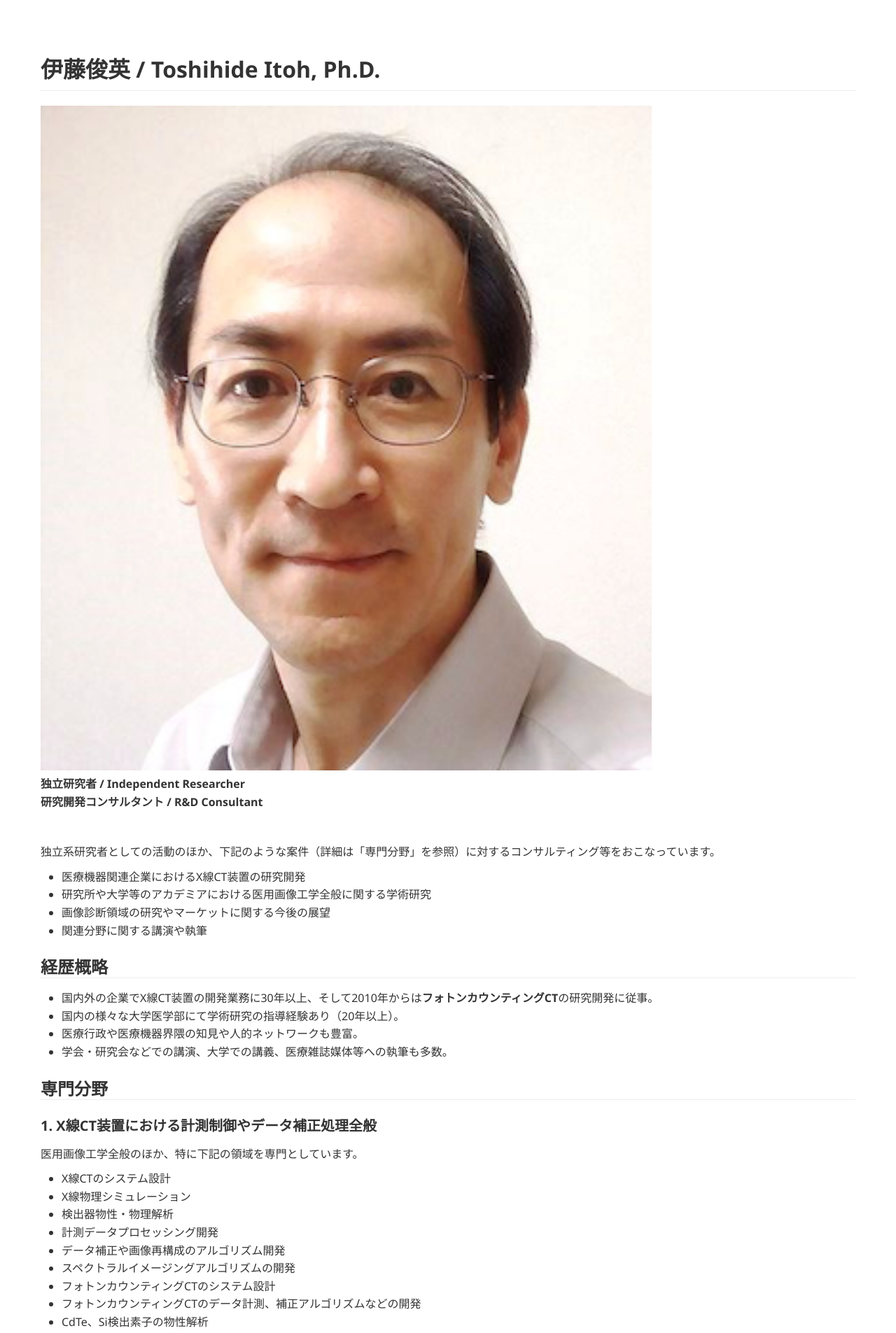
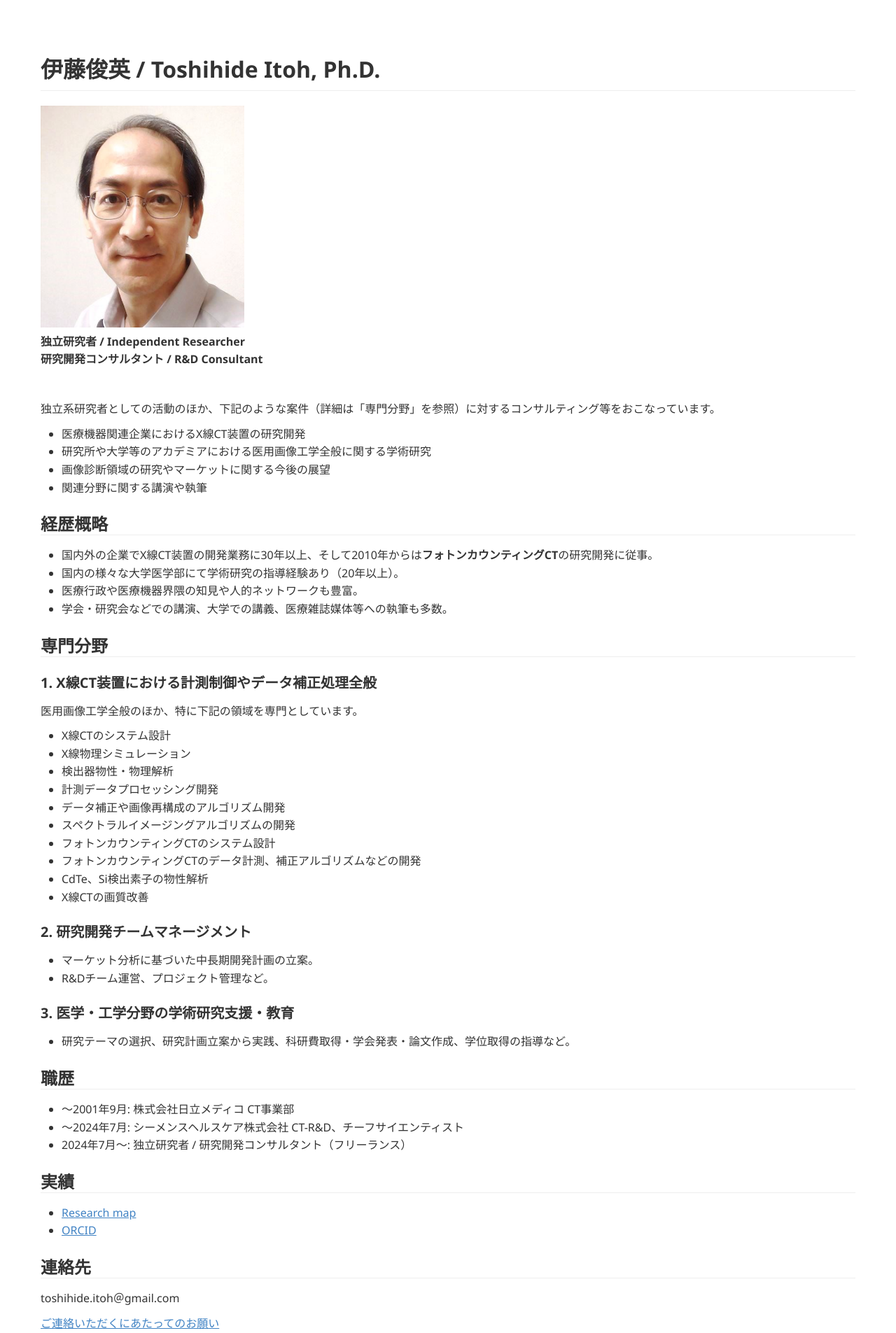
Before and after one commit to tnitoh/tnitoh.github.io, a Jekyll site: the page built from index.md, in a window 1280 px wide. Shown: the top 1905 px of the page at 70% size. Built offline with Jekyll 4.4.1, drawn with Linux system fonts in a browser that asks for light colours; Markdown is read by kramdown in place of the engine named in the settings.

Commit message:
Update index.md

```diff
--- a/index.md
+++ b/index.md
@@ -6,7 +6,7 @@ title: Website of Toshihide Itoh, Ph.D.
 # 伊藤俊英 / Toshihide Itoh, Ph.D.
 
 <!--![Toshihide Itoh, Ph.D.](Toshi_Itoh.png) <br> -->
-<img src='Photo_Itoh.png' width='75%'> <br>
+<img src='Photo_Itoh.png' width='25%'> <br>
 **独立研究者 / Independent Researcher** <br>
 **研究開発コンサルタント / R&D Consultant**
 
```
